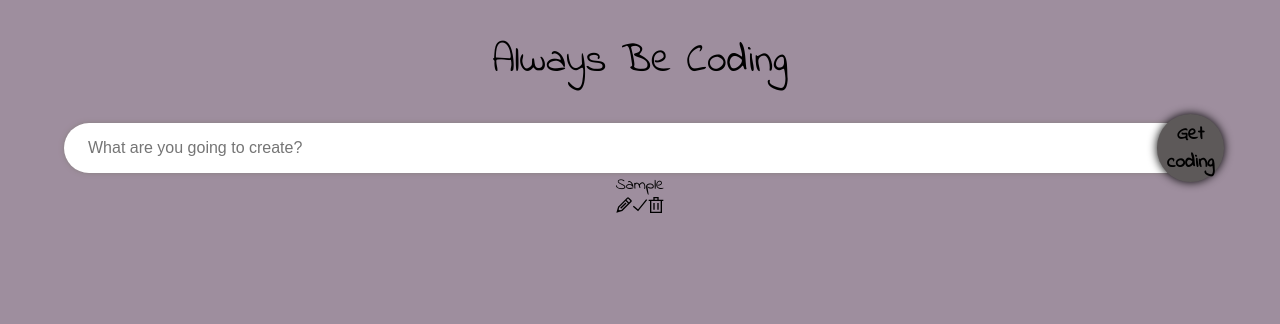
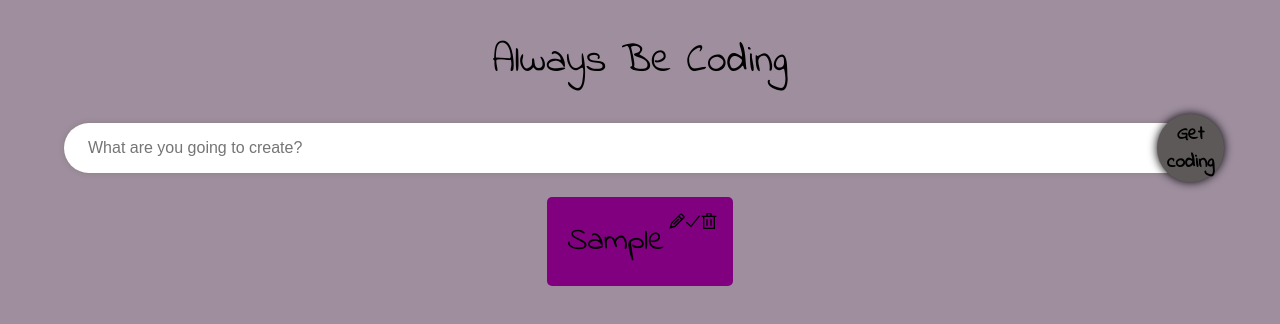
Before and after one commit to Amber-Robeck/anotherTODO, a React (Create React App) app in the folder frontend/: page / in a window 1280 px wide. Both pictures are taken after typing "Sample" into the empty fields and a click on the button "Get coding". Shown: the top 324 px of the page. Built offline with nearby package versions, Linux system fonts and the light colour scheme.

Commit message:
added basic stylings to Onetask style.css

```diff
--- a/frontend/src/components/OneTask/styles.css
+++ b/frontend/src/components/OneTask/styles.css
@@ -0,0 +1,15 @@
+.task__single {
+    display: flex;
+    width: fit-content;
+    border-radius: 5px;
+    padding: 1rem;
+    margin-top: 1.5rem;
+    background-color: purple;
+}
+
+.task__single--text {
+    flex: 1;
+    padding: .3rem;
+    border: none;
+    font-size: 2rem;
+}
```
